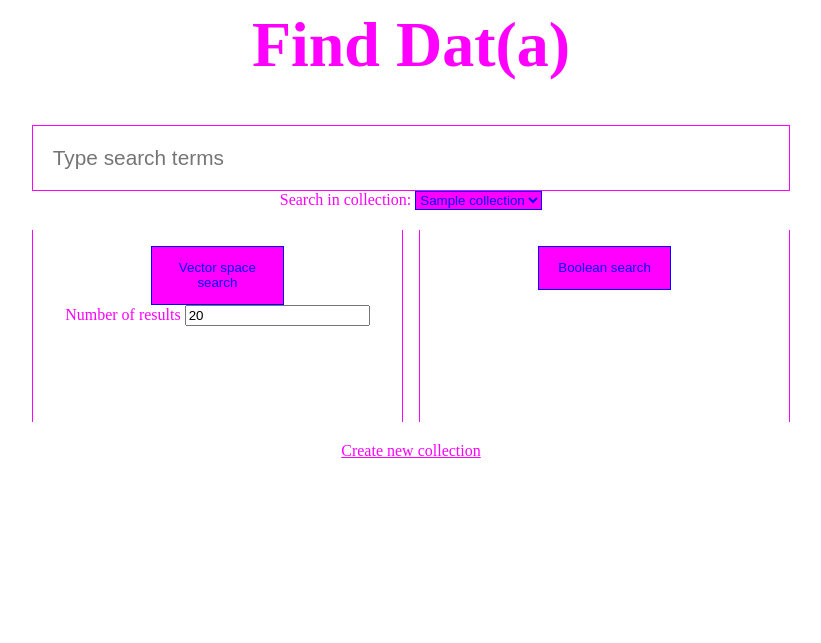
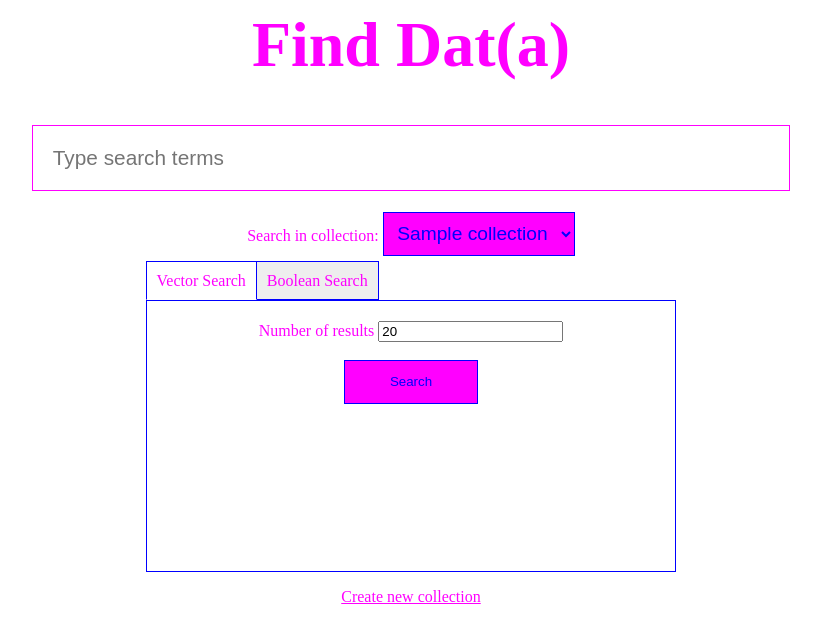
Before and after one commit to OdysseasKr/searchengine, a Flask app: page / in a window 1280 px wide. Shown: the top 643 px of the page, without its empty margins (229-1050 px from the left). Run offline with Flask 2, Linux system fonts and the light colour scheme; a database or web service that is not in the repository returns one stand-in record (values such as "Sample title"); parts of the project's set-up code (start-up, migrations or seed data) failed here and were passed over.

Commit message:
Use tab design

```diff
--- a/static/css/style.css
+++ b/static/css/style.css
@@ -42,6 +42,12 @@ a h1 {
 	font-size: 1.3em;
 	border: 1px solid magenta;
 	color: blue;
+	margin-bottom: 1em;
+}
+
+#collectionsel {
+	font-size: 1.2em;
+	padding: 0.5em;
 }
 
 .control-buttons {
--- /dev/null
+++ b/static/css/tabs.css
@@ -0,0 +1,41 @@
+.tabs {
+	position: relative;
+	min-height: 200px; /* This part sucks */
+	height: 300px;
+	clear: both;
+	margin: 25px 0;
+	width: 70%;
+	margin: 1em auto;
+}
+.tab {
+	float: left;
+}
+.tab label[for^="tab-"] {
+	background: #eee;
+	padding: 10px;
+	border: 1px solid blue;
+	margin-left: -1px;
+	position: relative;
+	left: 1px;
+}
+.tab [type=radio] {
+	display: none;
+}
+.content {
+	position: absolute;
+	top: 28px;
+	left: 0;
+	background: white;
+	right: 0;
+	bottom: 0;
+	padding: 20px;
+	border: 1px solid blue;
+}
+[type=radio]:checked ~ label {
+	background: white;
+	border-bottom: 1px solid white;
+	z-index: 2;
+}
+[type=radio]:checked ~ label ~ .content {
+	z-index: 1;
+}
--- a/templates/index.html
+++ b/templates/index.html
@@ -1,6 +1,7 @@
 <html>
 <head>
 	{% include 'stylesheets.html'%}
+	<link rel="stylesheet" type="text/css" href="{{ url_for('static', filename='css/tabs.css') }}"></head>
 </head>
 <body>
 	<div class="wrapper">
@@ -13,17 +14,34 @@
 				<option  value="{{ c }}">{{ c }}</option>
 			{% endfor %}
 		</select>
-		<div class="control-buttons">
-			<div class="searchtype">
-				<button class="searchbtn" id="vector">Vector space search</button>
-				<br>
-				<label for="topk">Number of results</label>
-				<input id="topk" type="number" value="20">
+			<div class="tabs">
+				<div class="tab">
+					<input type="radio" id="tab-1" name="tab-group-1" checked>
+					<label for="tab-1">Vector Search</label>
+
+					<div class="content">
+						<label for="topk">Number of results</label>
+						<input id="topk" type="number" value="20">
+						<br>
+						<br>
+						<button class="searchbtn" id="vector">Search</button>
+					</div>
+				</div>
+
+				<div class="tab">
+					<input type="radio" id="tab-2" name="tab-group-1">
+					<label for="tab-2">Boolean Search</label>
+
+					<div class="content">
+						<p>Use the AND, OR and NOT operators<br>
+							All operators need to be UPPERCASE<br>
+							You can still search for the words 'and', 'or' 'not' by typing them in lowercase<br>
+							Use () to enforce priority.
+						</p>
+						<button class="searchbtn" id="boolean">Search</button>
+					</div>
+				</div>
 			</div>
-			<div class="searchtype">
-				<button class="searchbtn" id="boolean">Boolean search</button>
-			</div>
-		</div>
 		<a href="/new-collection" id="crawl">Create new collection</a>
 	</div>
 
```
